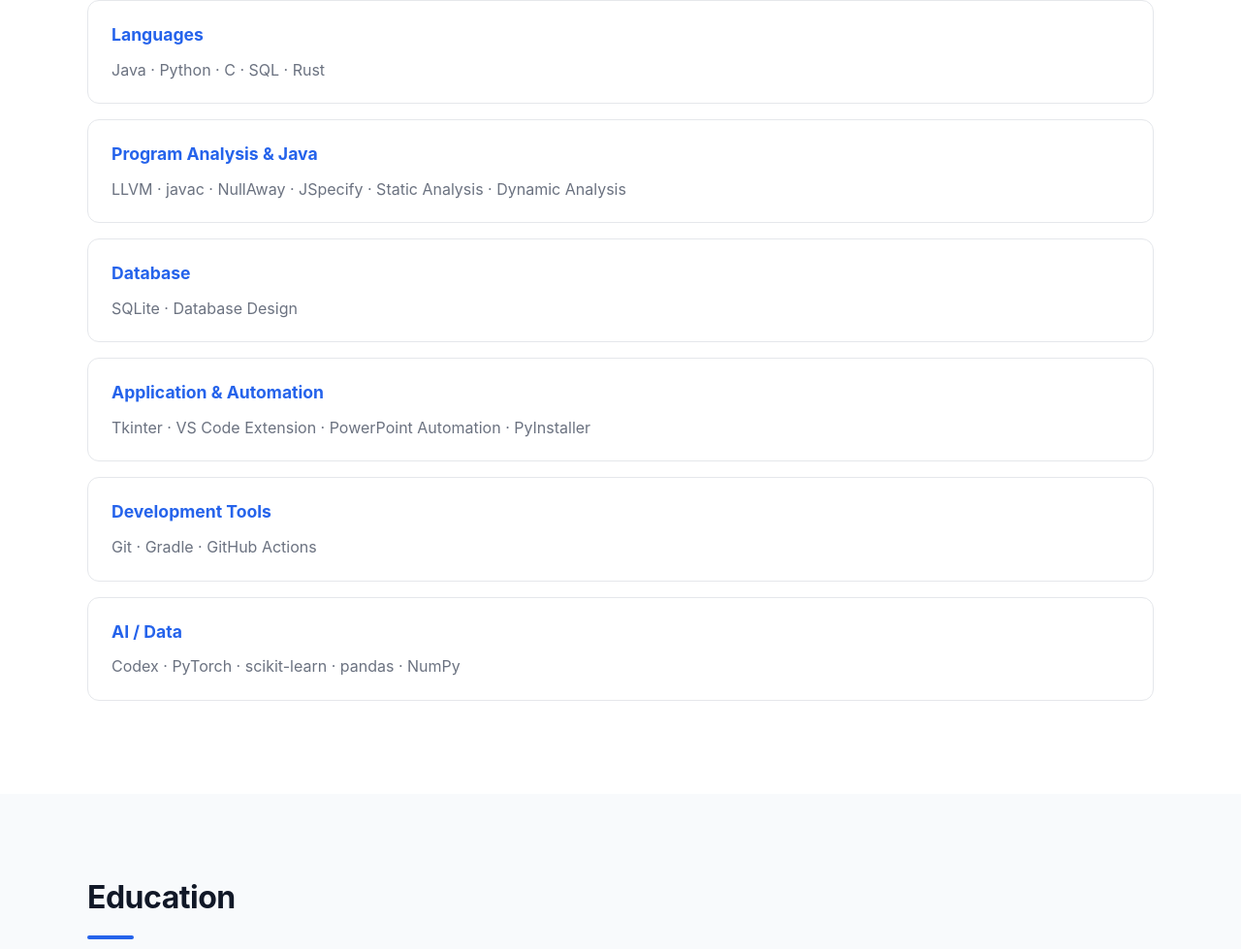
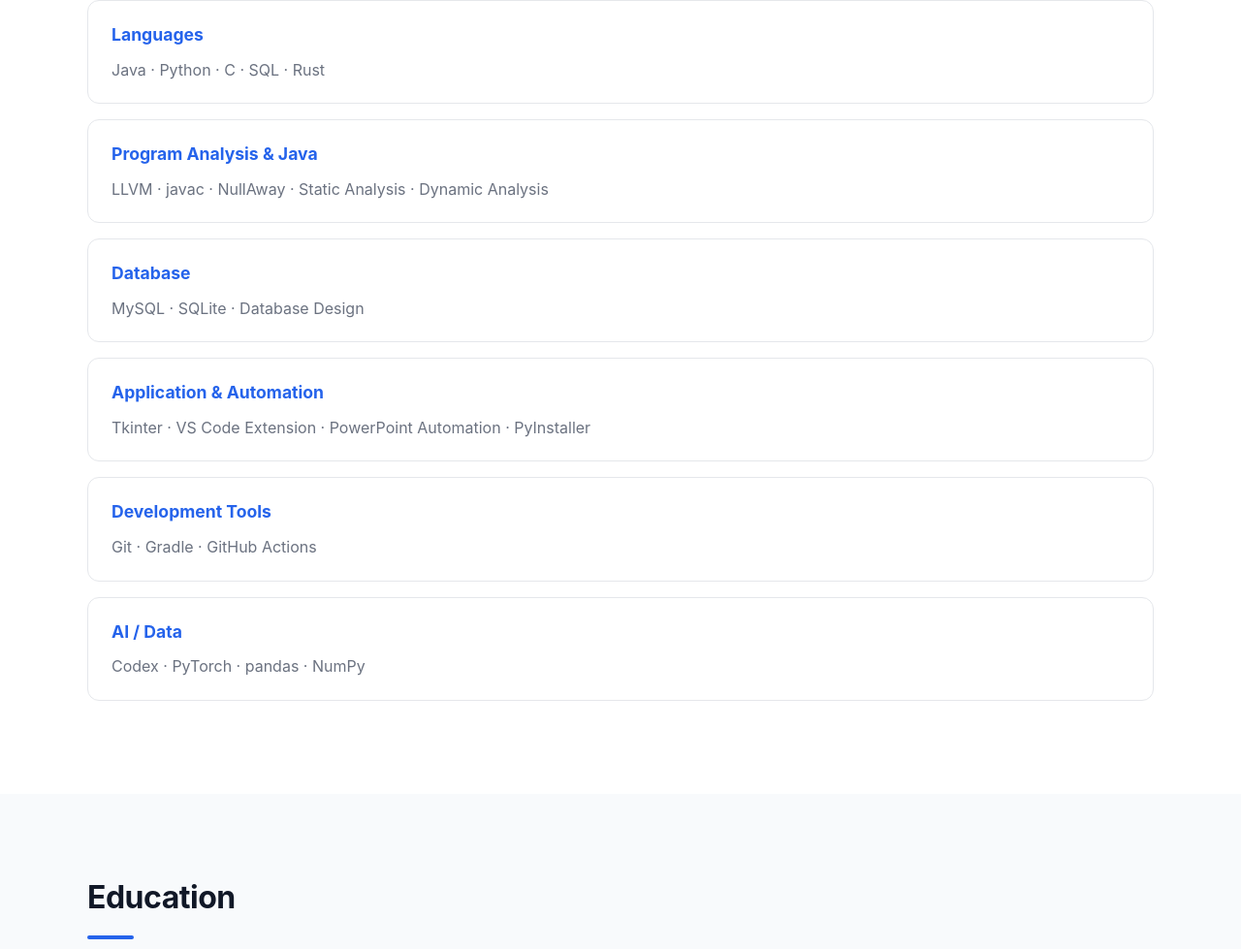
Before and after one commit to haewiful/haewiful.github.io, a plain HTML site: page index.html in a window 1280 px wide. Shown: the part 5210-6189 px from the top of the page at 97% size. Drawn offline with Linux system fonts and the light colour scheme.

Commit message:
Skills section change

```diff
--- a/index.html
+++ b/index.html
@@ -505,7 +505,7 @@
       <h3>Program Analysis & Java</h3>
 
       <p>
-        LLVM · javac · NullAway · JSpecify ·
+        LLVM · javac · NullAway ·
         Static Analysis · Dynamic Analysis
       </p>
     </div>
@@ -515,7 +515,7 @@
       <h3>Database</h3>
 
       <p>
-        SQLite · Database Design
+        MySQL · SQLite · Database Design
       </p>
     </div>
 
@@ -542,7 +542,7 @@
       <h3>AI / Data</h3>
 
       <p>
-        Codex · PyTorch · scikit-learn · pandas · NumPy
+        Codex · PyTorch · pandas · NumPy
       </p>
     </div>
 
```
